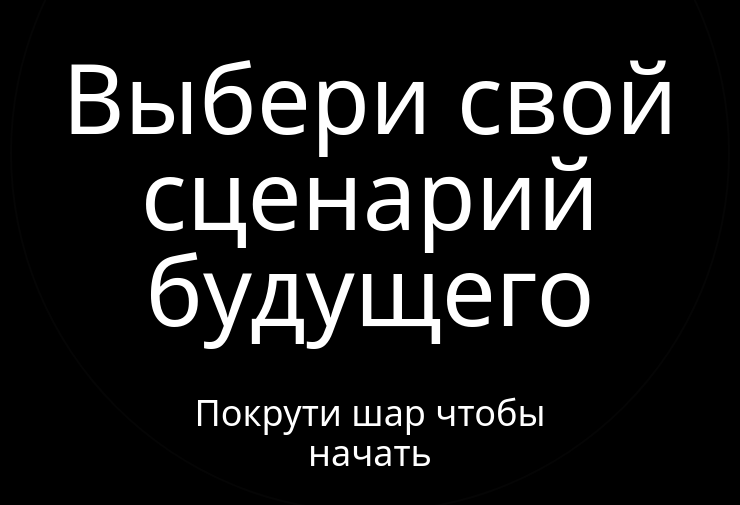
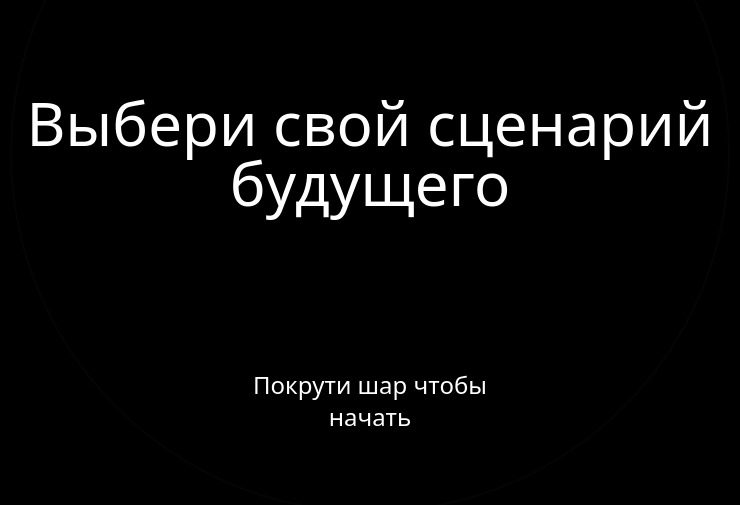
Before and after one commit to minaylos-dev/t-interactive, a Vue app: page /#/ in a window 1280 px wide. Shown: the part 247-752 px from the top of the page, without its empty margins (270-1010 px from the left). Built offline with nearby package versions, Linux system fonts and the light colour scheme.

Commit message:
feat (circle mask): update layouts to fit in the circle mask

```diff
--- a/src/views/Home.vue
+++ b/src/views/Home.vue
@@ -1,10 +1,10 @@
 <template>
-    <div class="flex flex-col items-center justify-center min-h-screen">
-        <h1 class="font-tinkoff text-white text-8xl text-center">Выбери свой сценарий<br/>будущего</h1>
+    <div class="flex flex-col items-center justify-center grow h-full py-20">
+        <h1 class="font-tinkoff text-white text-6xl text-center">Выбери свой сценарий<br/>будущего</h1>
     </div>
-    <div class="absolute bottom-10 left-1/2 -translate-x-1/2">
+    <div class="absolute bottom-20 left-1/2 -translate-x-1/2">
         <RouterLink to="/quiz">
-             <p class="font-tinkoff text-white text-4xl text-center">Покрути шар чтобы <br/>начать</p>
+             <p class="font-tinkoff text-white text-2xl text-center">Покрути шар чтобы <br/>начать</p>
         </RouterLink>
     </div>
 </template>
--- a/src/views/Quiz.vue
+++ b/src/views/Quiz.vue
@@ -4,18 +4,18 @@ import { R } from 'vue-router/dist/index-D_VEAp3P.js';
 </script>
 
 <template>
-    <div class="flex flex-col items-center justify-center min-h-screen">
-        <h1 class="font-tinkoff text-white text-7xl text-center mb-10">Деятельность</h1>
+    <div class="flex flex-col items-center justify-center grow h-full py-20">
+        <h1 class="font-tinkoff text-white text-6xl text-center mb-10">Деятельность</h1>
         <ul class="flex flex-col gap-3">
-            <li class="font-tinkoff text-white text-4xl">Бизнес</li>
-            <li class="font-tinkoff text-white text-4xl">Технологии</li>
-            <li class="font-tinkoff text-white text-4xl">Наука</li>
-            <li class="font-tinkoff text-white text-4xl">Искусство <br/>и творчество</li>
+            <li class="font-tinkoff text-white text-2xl">Бизнес</li>
+            <li class="font-tinkoff text-white text-2xl">Технологии</li>
+            <li class="font-tinkoff text-white text-2xl">Наука</li>
+            <li class="font-tinkoff text-white text-2xl">Искусство <br/>и творчество</li>
         </ul>
     </div>
-    <div class="absolute bottom-10 left-1/2 -translate-x-1/2">
+    <div class="absolute bottom-20 left-1/2 -translate-x-1/2">
         <RouterLink to="/result">
-             <p class="font-tinkoff text-white text-4xl text-center">Выбери параметр</p>
+             <p class="font-tinkoff text-white text-2xl text-center">Выбери параметр</p>
         </RouterLink>
     </div>
 </template>
--- a/src/views/Result.vue
+++ b/src/views/Result.vue
@@ -2,8 +2,8 @@
     <div class="hidden flex-col grow items-end justify-end min-h-screen pb-48">
         <div class="flex w-full justify-center">
             <div class="flex items-start justify-center w-2/3 gap-10">
-                <h1 class="font-tinkoff text-white text-8xl">Название<br /> планеты</h1>
-                <p class="font-tinkoff text-white text-2xl">
+                <h1 class="font-tinkoff text-white text-3xl">Название<br /> планеты</h1>
+                <p class="font-tinkoff text-white text-lg">
                     Lorem ipsum dolor sit amet consectetur
                     adipisicing elit. Eaque quidem cupiditate nihil, aperiam quaerat quibusdam! Qui assumenda temporibus
                     magni modi veritatis Lorem ipsum dolor, sit amet consectetur adipisicing elit. Blanditiis quibusdam
@@ -16,9 +16,9 @@
 
     <PlanetScene class="absolute inset-0 -z-10" />
 
-    <div class="absolute bottom-10 left-1/2 -translate-x-1/2">
+    <div class="absolute bottom-20 left-1/2 -translate-x-1/2">
         <RouterLink to="/">
-            <p class="font-tinkoff text-white text-4xl text-center">Результат</p>
+            <p class="font-tinkoff text-white text-2xl text-center">Результат</p>
         </RouterLink>
     </div>
 </template>
```
